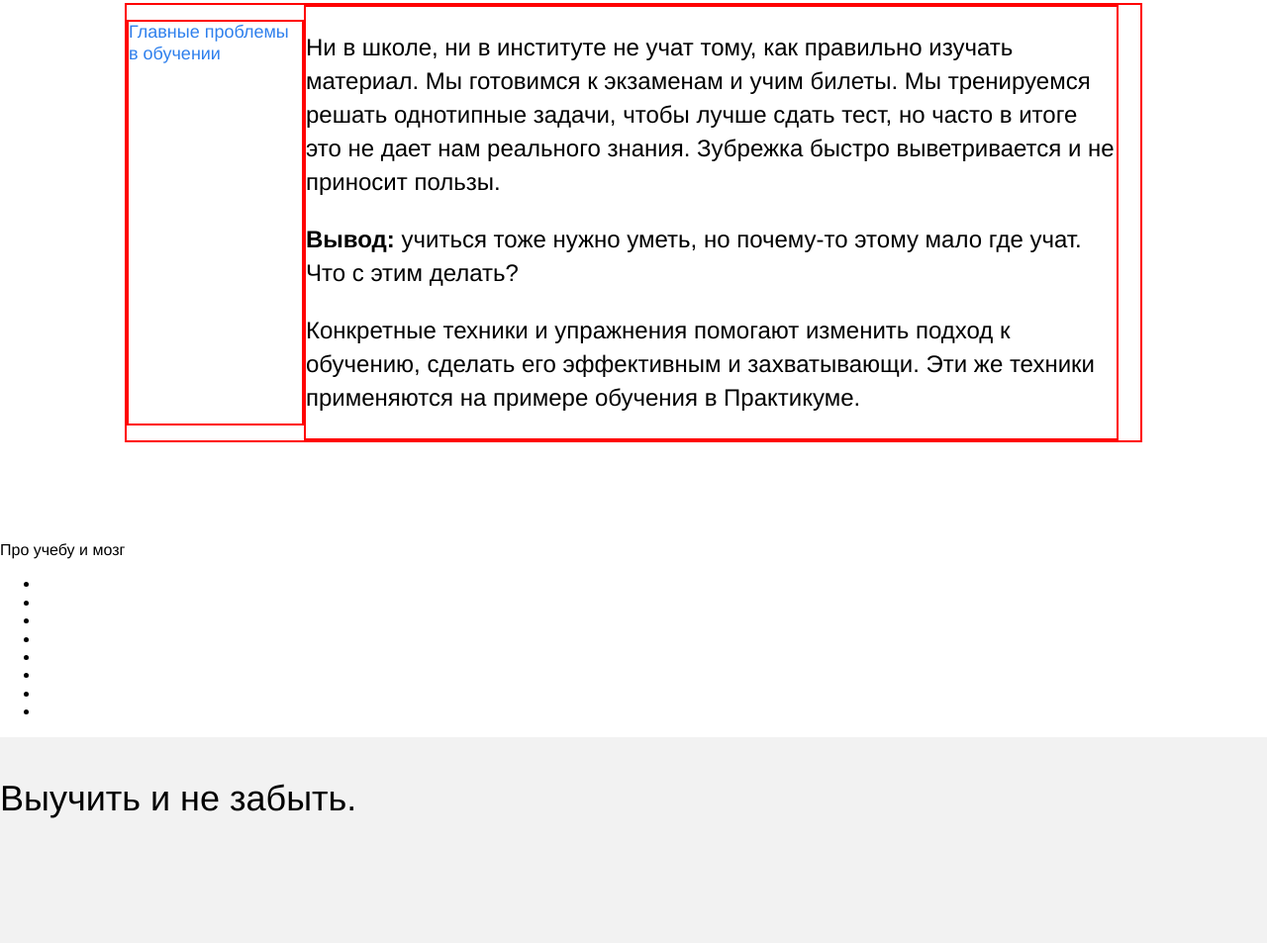
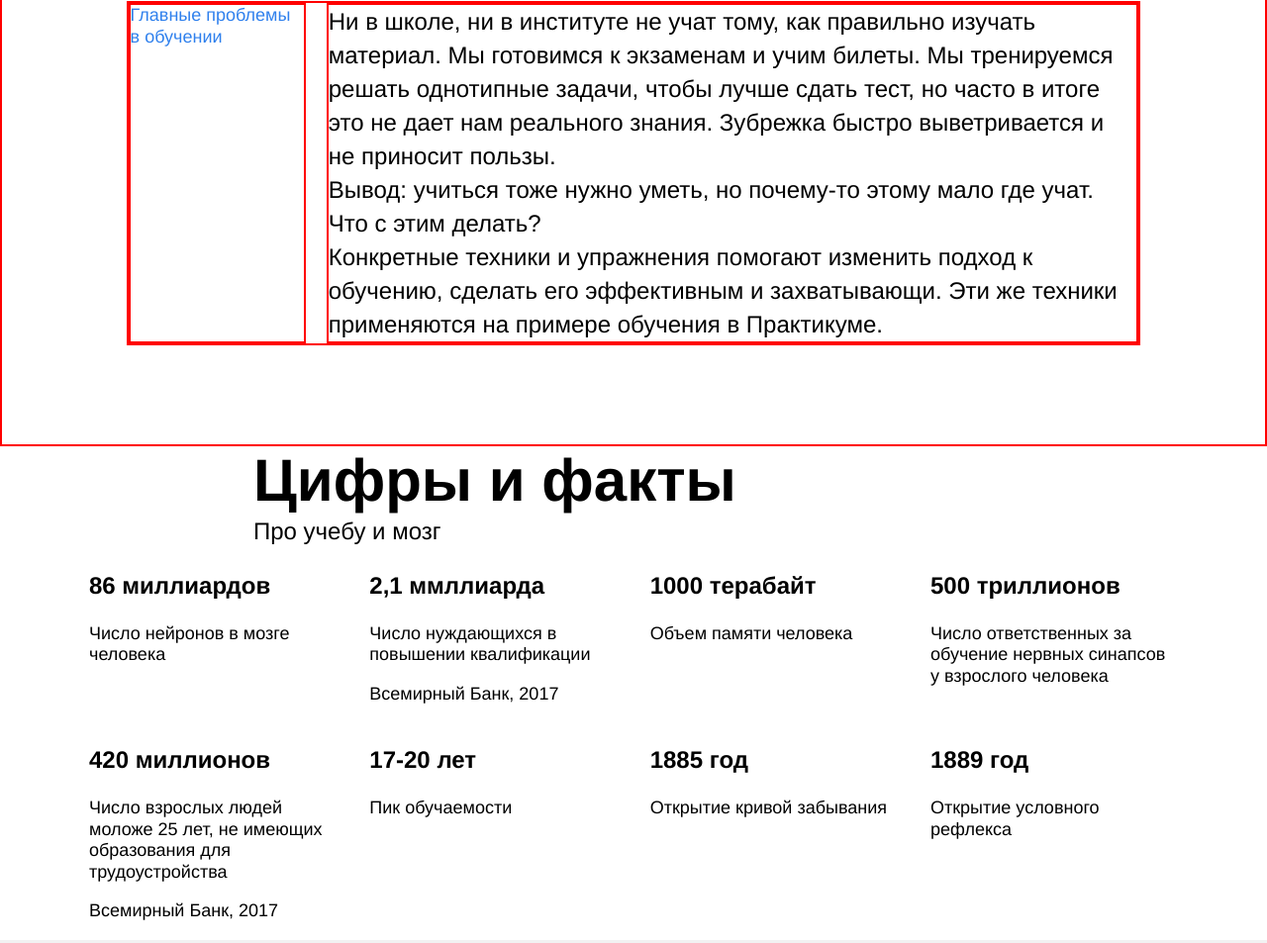
Before and after one commit to youryogurt/how-to-learn, a plain HTML site: page index.html in a window 1280 px wide. Shown: the part 857-1810 px from the top of the page at 99% size. Drawn offline with Linux system fonts and the light colour scheme.

Commit message:
shit nomber 3

```diff
--- a/index.html
+++ b/index.html
@@ -28,17 +28,43 @@
         </div>
       </section>
       <section class="digits">
-        <title class="section-title">Цифры и факты</title>
-        <p class="section-subtitle">Про учебу и мозг</p>
+        <h2 class="title digits__title">Цифры и факты</h2>
+        <p class="subtitle digits__subtitle">Про учебу и мозг</p>
         <ul class="table">
-          <li></li>
-          <li></li>
-          <li></li>
-          <li></li>
-          <li></li>
-          <li></li>
-          <li></li>
-          <li></li>
+          <li class="cell table__cell">
+            <h3 class="heading">86 миллиардов</h3>
+            <p class="text">Число нейронов в мозге человека</p>
+          </li>
+          <li class="cell table__cell">
+            <h3 class="heading">2,1 ммллиарда</h3>
+            <p class="text">Число нуждающихся в повышении квалификации</p>
+            <p class="text">Всемирный Банк, 2017</p>
+          </li>
+          <li class="cell table__cell">
+            <h3 class="heading">1000 терабайт</h3>
+            <p class="text">Объем памяти человека</p>
+          </li>
+          <li class="cell table__cell">
+            <h3 class="heading">500 триллионов</h3>
+            <p class="text">Число ответственных за обучение нервных синапсов у взрослого человека</p>
+          </li>
+          <li class="cell table__cell">
+            <h3 class="heading">420 миллионов</h3>
+            <p class="text">Число взрослых людей моложе 25 лет, не имеющих образования для трудоустройства</p>
+            <p class="text">Всемирный Банк, 2017</p>
+          </li>
+          <li class="cell table__cell">
+            <h3 class="heading">17-20 лет</h3>
+            <p class="text">Пик обучаемости</p>
+          </li>
+          <li class="cell table__cell">
+            <h3 class="heading">1885 год</h3>
+            <p class="text">Открытие кривой забывания</p>
+          </li>
+          <li class="cell table__cell">
+            <h3 class="heading">1889 год</h3>
+            <p class="text">Открытие условного рефлекса</p>
+          </li>
         </ul>
       </section>
       <section class="feynman">
--- a/styles/style.css
+++ b/styles/style.css
@@ -1,11 +1,7 @@
 .page {
   min-width: 1100px;
-  /* мы ещё не умеем делать мобильную версию сайта, */
-  /* поэтому выше установлена минимальная ширина страницы */
   max-width: 1600px;
-  /* выше установили ограничение по максимальной ширине */
   margin: 0 auto;
-  /* выше для экранов больше 1600px отцентрировали весь контент */
   font-family: 'Helvetica Neue', Arial, sans-serif;
 }
 
@@ -17,6 +13,16 @@
   font-weight: normal;
 }
 
+.link {
+  text-decoration: none;
+  color: #2f80ed;
+}
+
+.logo {
+  width: 228px;
+  height: 32px;
+}
+
 .header {
   height: 100vh;
   min-height: 600px;
@@ -26,12 +32,8 @@
   padding: 0;
   background-color: #f2f2f2;
   position: relative;
-  border: 2px solid red;
-  /* выше установили ограничения для секции */
 }
 
-/* ниже мы привели пример двух селекторов, чтобы вы вспомнили запись элемента */
-/*изначально тут было header__square-pic*/
 .square-pic {
   margin: 0;
   height: 568px;
@@ -41,11 +43,6 @@
   position: absolute;
   top: 64px;
   right: 0;
-}
-
-.logo {
-  width: 228px;
-  height: 32px;
 }
 
 .logo_place_header {
@@ -65,7 +62,7 @@
 }
 
 .header__subtitle {
-  width: 338px;
+  width: 388px;
   position: absolute;
   left: 64px;
   bottom: 30px;
@@ -74,12 +71,6 @@
   margin: 0;
   padding: 0;
 }
-
-.link {
-  text-decoration: none;
-  color: #2f80ed;
-}
-
 
 .main-illustration {
   position: absolute;
@@ -92,6 +83,7 @@
 
 .description {
   display: flex;
+  border: 2px solid red;
 }
 
 .two-columns {
@@ -100,6 +92,7 @@
   width: 80%;
   margin: 100px auto;
   display: flex;
+  justify-content: space-between;
   border: 2px solid red;
 }
 
@@ -112,14 +105,17 @@
   font-weight: normal;
   color: #2f80ed;
   border: 2px solid red;
+  margin: 0;
 }
 
 .main-text {
-  /* position: absolute; */
   align-items: center;
   justify-content: flex-end;
   width: 80%;
   min-width: 784px;
+  display: flex;
+  justify-content: space-between;
+  flex-direction: column;
   border: 2px solid red;
 }
 
@@ -127,9 +123,11 @@
   line-height: 34px;
   font-size: 24px;
   font-weight: normal;
+  margin: 0;
 }
 
-span {
+
+.span {
   line-height: 34px;
   font-size: 24px;
   font-weight: 600;
@@ -139,12 +137,46 @@ span {
   direction: flex;
 }
 
-.section-title {
+.digits__title {
   margin:auto;
+  width: 60%;
+  font-size: 60px;
+  font-weight: 600;
+  line-height: 1.15;
 }
 
-.section-subtitle {
+.digits__subtitle {
   margin:auto;
+  width: 60%;
+  font-size: 24px;
+  line-height: 34px;
+}
+
+.table {
+  padding: 0;
+  margin: auto;
+  list-style: none;
+  width: 1100px;
+  display: flex;
+  flex-wrap: wrap;
+  align-items: baseline;
+  justify-content:space-between;
+}
+
+.table__cell {
+  width: 250px;
+}
+
+.heading{
+  font-size: 24px;
+  line-height: 1.15;
+  font-weight: 600;
+}
+
+.text {
+  font-size: 18px;
+  line-height: 1.2;
+  font-weight: normal;
 }
 
 .feynman{
@@ -156,7 +188,6 @@ span {
 
 .feynman__title {
   font-size: 120px;
-  font-weight: 600;
   line-height: 1.15;
   width: 648px;
   position: absolute;
@@ -165,7 +196,6 @@ span {
 
 .feynman__subtitle {
   font-size: 36px;
-  font-weight: normal;
   line-height: 51px;
 }
 
```
